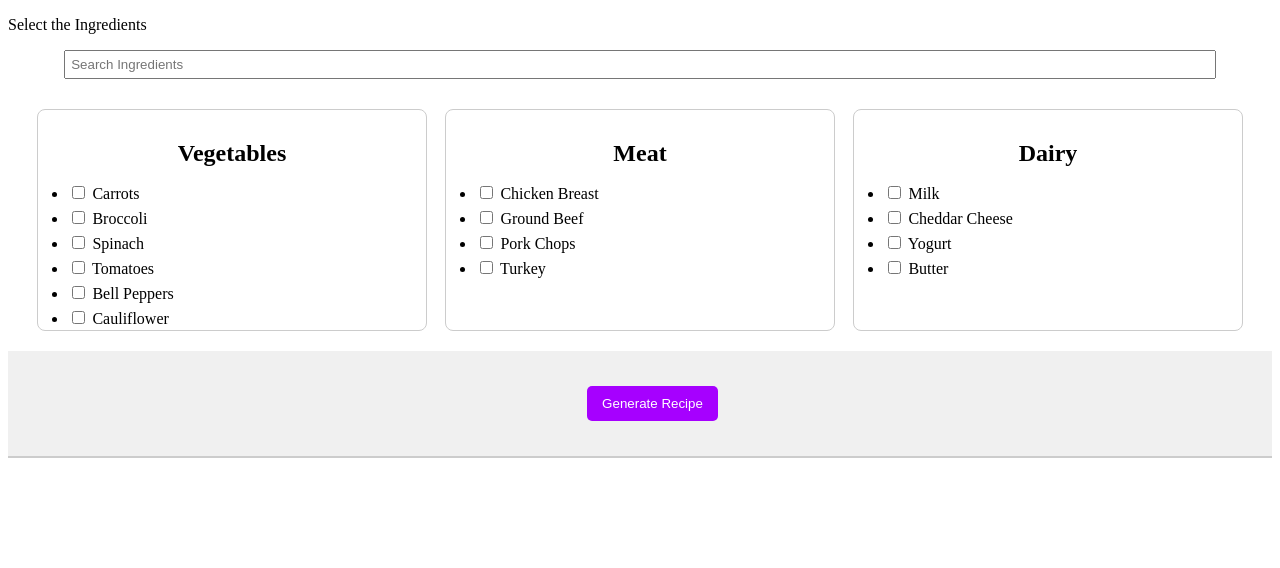
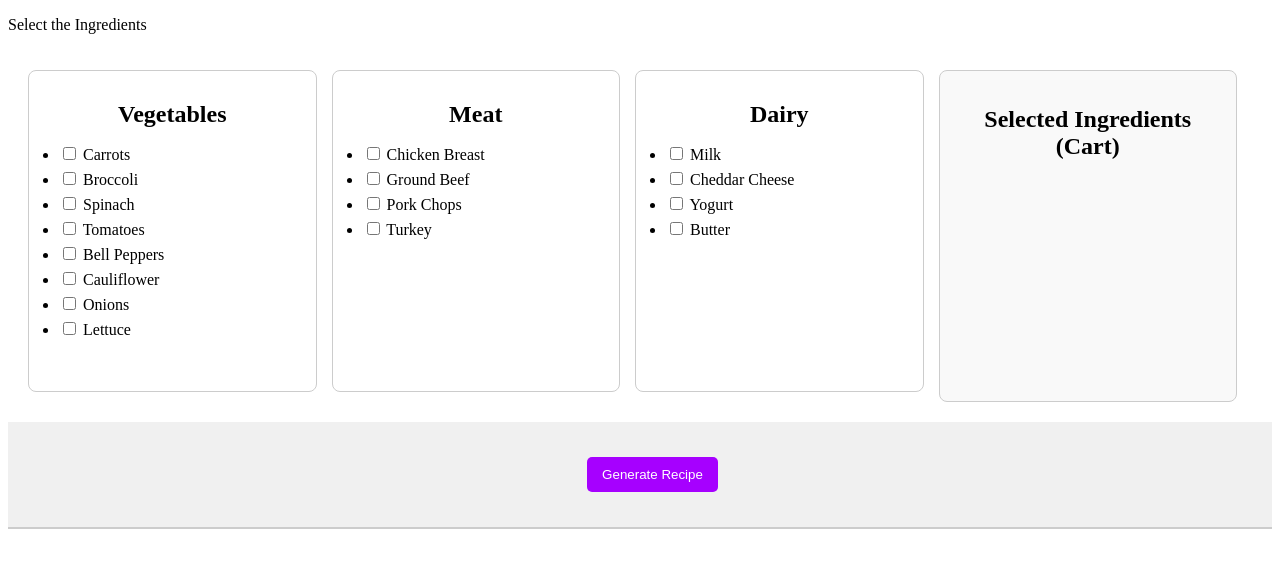
Before and after one commit to CS196Illinois/FA24-Group6, a Flask app: template Research/templates/main_page.html in a window 1280 px wide. Shown: the part 117-685 px from the top of the page. Run offline with Flask 3, Linux system fonts and the light colour scheme; the template is opened without the code that fills it, so the values that code supplies are empty.

Commit message:
added food_list page added recipe_page added search button for main_page added selected ingredients (cart) for main_page

```diff
--- a/Research/app.py
+++ b/Research/app.py
@@ -1,17 +1,26 @@
-from flask import Flask, render_template
+from flask import Flask, render_template, request
 
 app = Flask(__name__)
 
-# Route for the homepage
+# Route for the homepage (main page)
 @app.route('/')
 def home():
-    return render_template('index.html')
+    return render_template('main_page.html')
 
-# Route to handle the recipe generation
+# Route to handle the food selection and generate the food list
 @app.route('/generate_recipe', methods=['POST'])
 def generate_recipe():
-    # You can add logic here if needed to process ingredients
+    # Logic for handling the generation (e.g., based on ingredients selected)
     return render_template('food_list.html')
+
+# Route to display the recipe for a selected food
+@app.route('/recipe')
+def recipe():
+    # Get the selected food from the query parameter, default to 'Unknown Food' if not provided
+    food_item = request.args.get('food', 'Unknown Food')
+
+    # Render the recipe page with the selected food item
+    return render_template('recipe_page.html', food=food_item)
 
 if __name__ == '__main__':
     app.run(debug=True)
--- a/Research/templates/main_page.html
+++ b/Research/templates/main_page.html
@@ -43,18 +43,23 @@
         /* Layout for lists */
         .list-container {
             display: flex;
-            justify-content: space-around;
+            justify-content: space-between;
             padding: 20px;
+        }
+
+        /* Spacing between boxes */
+        .scrollable-list, .cart {
+            margin-right: 15px; /* Space between sections */
         }
 
         /* Styling for individual list */
         .scrollable-list {
-            width: 30%;
+            width: 24%;
             border: 1px solid #ccc;
             padding: 10px;
             border-radius: 8px;
-            height: 200px; /* Fixed height to enable scrolling */
-            overflow-y: auto;
+            height: 300px; /* Increased height to make boxes bigger */
+            overflow-y: auto; /* Enable vertical scrolling */
         }
 
         /* Styling for list titles */
@@ -63,14 +68,47 @@
             margin-bottom: 10px;
         }
 
-        /* Styling for search */
-        .search-input {
-            margin-bottom: 10px;
+        /* Scrollable cart styling */
+        .cart {
+            padding: 15px;
+            border: 1px solid #ccc;
+            border-radius: 8px;
+            background-color: #f9f9f9;
+            width: 24%; /* Match width with other lists */
+            height: 300px; /* Match height with other lists */
+            overflow-y: auto; /* Enable vertical scrolling */
+        }
+
+        .cart h2 {
+            text-align: center;
+        }
+
+        .cart ul {
+            list-style-type: none;
+            padding: 0;
+        }
+
+        .cart li {
+            display: flex;
+            justify-content: space-between;
+            align-items: center;
             padding: 5px;
-            width: 90%;
-            display: block;
-            margin-left: auto;
-            margin-right: auto;
+            border-bottom: 1px solid #ddd;
+        }
+
+        /* Styling for red X button */
+        .remove-btn {
+            color: red;
+            cursor: pointer;
+            font-weight: bold;
+            padding: 0 5px;
+            border: none;
+            background: none;
+            font-size: 18px;
+        }
+
+        .remove-btn:hover {
+            color: darkred;
         }
 
         /* Example styling for list items */
@@ -89,7 +127,6 @@
     </div>
 
     <p>Select the Ingredients</p>
-    <input type="text" class="search-input" placeholder="Search Ingredients" onkeyup="filterList('vegetables', this)">
 
     <form action="/generate_recipe" method="POST">
         <div class="list-container">
@@ -123,11 +160,17 @@
             <div class="scrollable-list">
                 <h2>Dairy</h2>
                 <ul>
-                    <li><input type="checkbox" name="dairy" value="Milk"> Milk</li>
-                    <li><input type="checkbox" name="dairy" value="Cheddar Cheese"> Cheddar Cheese</li>
-                    <li><input type="checkbox" name="dairy" value="Yogurt"> Yogurt</li>
-                    <li><input type="checkbox" name="dairy" value="Butter"> Butter</li>
+                    <li><input type="checkbox" name="dairy" value="Milk" onclick="toggleIngredient(this)"> Milk</li>
+                    <li><input type="checkbox" name="dairy" value="Cheddar Cheese" onclick="toggleIngredient(this)"> Cheddar Cheese</li>
+                    <li><input type="checkbox" name="dairy" value="Yogurt" onclick="toggleIngredient(this)"> Yogurt</li>
+                    <li><input type="checkbox" name="dairy" value="Butter" onclick="toggleIngredient(this)"> Butter</li>
                 </ul>
+            </div>
+
+            <!-- Scrollable cart to display selected ingredients next to Dairy -->
+            <div class="cart">
+                <h2>Selected Ingredients (Cart)</h2>
+                <ul id="cart-list"></ul>
             </div>
         </div>
 
@@ -136,5 +179,41 @@
             <button type="submit">Generate Recipe</button>
         </div>
     </form>
+
+    <script>
+        // Function to toggle ingredients in the cart
+        function toggleIngredient(checkbox) {
+            const cartList = document.getElementById('cart-list');
+            const ingredient = checkbox.value;
+
+            if (checkbox.checked) {
+                // Add the ingredient to the cart with a red "X" button
+                const listItem = document.createElement('li');
+                listItem.setAttribute('data-value', ingredient);
+                listItem.innerHTML = `
+                    <span>${ingredient}</span>
+                    <button class="remove-btn" onclick="removeFromCart('${ingredient}')">X</button>
+                `;
+                cartList.appendChild(listItem);
+            } else {
+                // Remove the ingredient from the cart
+                removeFromCart(ingredient);
+            }
+        }
+
+        // Function to remove an ingredient from the cart
+        function removeFromCart(ingredient) {
+            const cartList = document.getElementById('cart-list');
+            const listItem = cartList.querySelector(`li[data-value="${ingredient}"]`);
+            if (listItem) {
+                cartList.removeChild(listItem);
+            }
+            // Uncheck the corresponding checkbox
+            const checkbox = document.querySelector(`input[value="${ingredient}"]`);
+            if (checkbox) {
+                checkbox.checked = false;
+            }
+        }
+    </script>
 </body>
 </html>
```
Also changed, not shown: other parts of Research/templates/main_page.html (+12 -12 lines), Research/templates/food_list.html (+40 -13 lines), Research/templates/recipe_page.html (added, +61 -0 lines).
